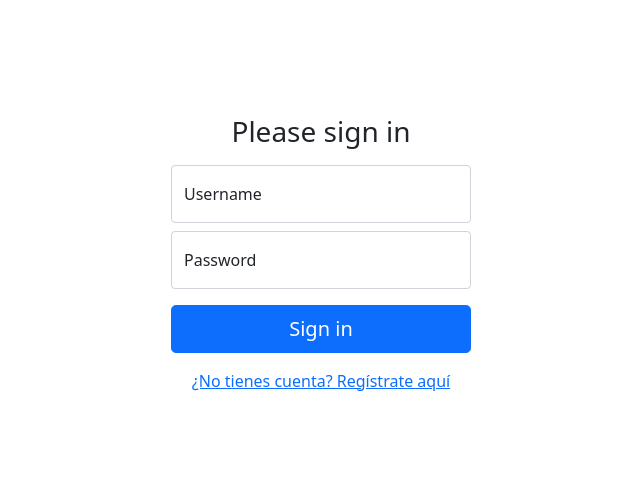
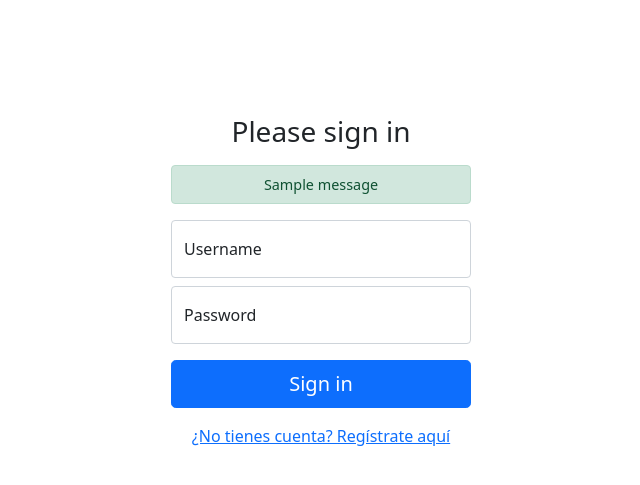
Before and after one commit to braian14000/Proyecto-gestion, a Flask app: page /login in a window 1280 px wide. Shown: the top 485 px of the page, without its empty margins (319-959 px from the left). Run offline with Flask 3, Linux system fonts and the light colour scheme; tables that the repository leaves empty or names only in its code hold one stand-in row (values such as "Sample post"); one stand-in notice (Sample message) is shown; some libraries are stand-ins or nearby versions.

Commit message:
Update login.html

```diff
--- a/Flask-login/src/templates/auth/login.html
+++ b/Flask-login/src/templates/auth/login.html
@@ -13,6 +13,22 @@
 
         <h1 class="h3 mb-3 fw-normal">Please sign in</h1>
 
+        {% with messages = get_flashed_messages(with_categories=true) %}
+        {% if messages %}
+            {% for category, message in messages %}
+                {% if category == 'success' %}
+                <div class="alert alert-success p-2 text-center" role="alert" style="font-size: 0.9rem; color: #0f5132; background-color: #d1e7dd; border-color: #badbcc;">
+                    {{ message }}
+                </div>
+                {% else %}
+                <div class="alert alert-danger p-2 text-center" role="alert" style="font-size: 0.9rem;">
+                    {{ message }}
+                </div>
+                {% endif %}
+            {% endfor %}
+        {% endif %}
+        {% endwith %}
+
         <div class="form-floating mb-2">
             <input type="text" class="form-control" id="username" name="username" placeholder="Username" required>
             <label for="username">Username</label>
@@ -25,11 +41,6 @@
 
         <button class="w-100 btn btn-lg btn-primary" type="submit">Sign in</button>
         <a href="{{ url_for('register') }}" class="d-block text-center mt-3">¿No tienes cuenta? Regístrate aquí</a>
-
-
-
     </form>
-
-
 </main>
 {% endblock %}
```
